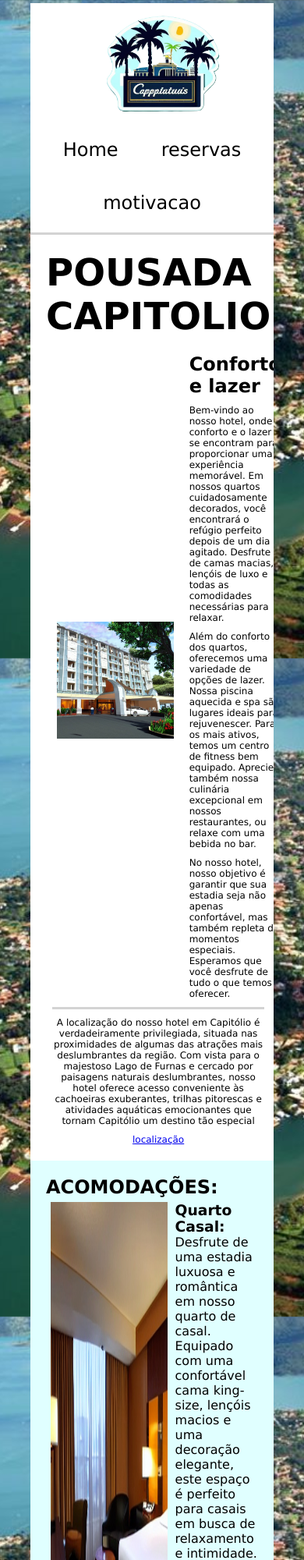
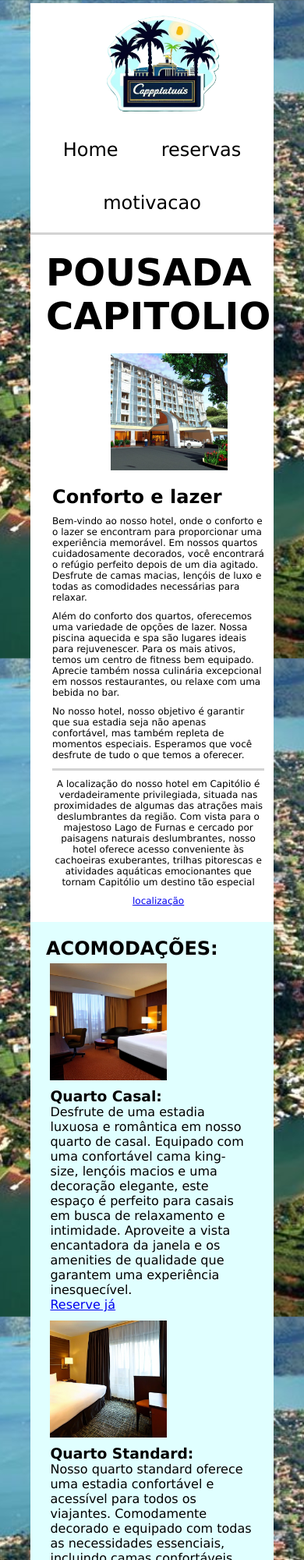
Before and after one commit to tobi11153/ECOI2223_01, a plain HTML site: page index.html in a window 390 px wide. Shown: the top 2000 px of the page at 78% size. Drawn offline with Linux system fonts and the light colour scheme.

Commit message:
resposive

```diff
--- a/style.css
+++ b/style.css
@@ -262,4 +262,16 @@ button:hover {
         width: 100%; /* Ambas as colunas ocupam toda a largura em telas menores */
         margin-bottom: 20px;
     }
+
+    #s1 .items1{
+        flex-flow: column;
+    }
+
 }
+
+@media (max-width: 700px){
+    #s2 .quartos{
+        flex-direction: column;
+    }
+
+}
```
